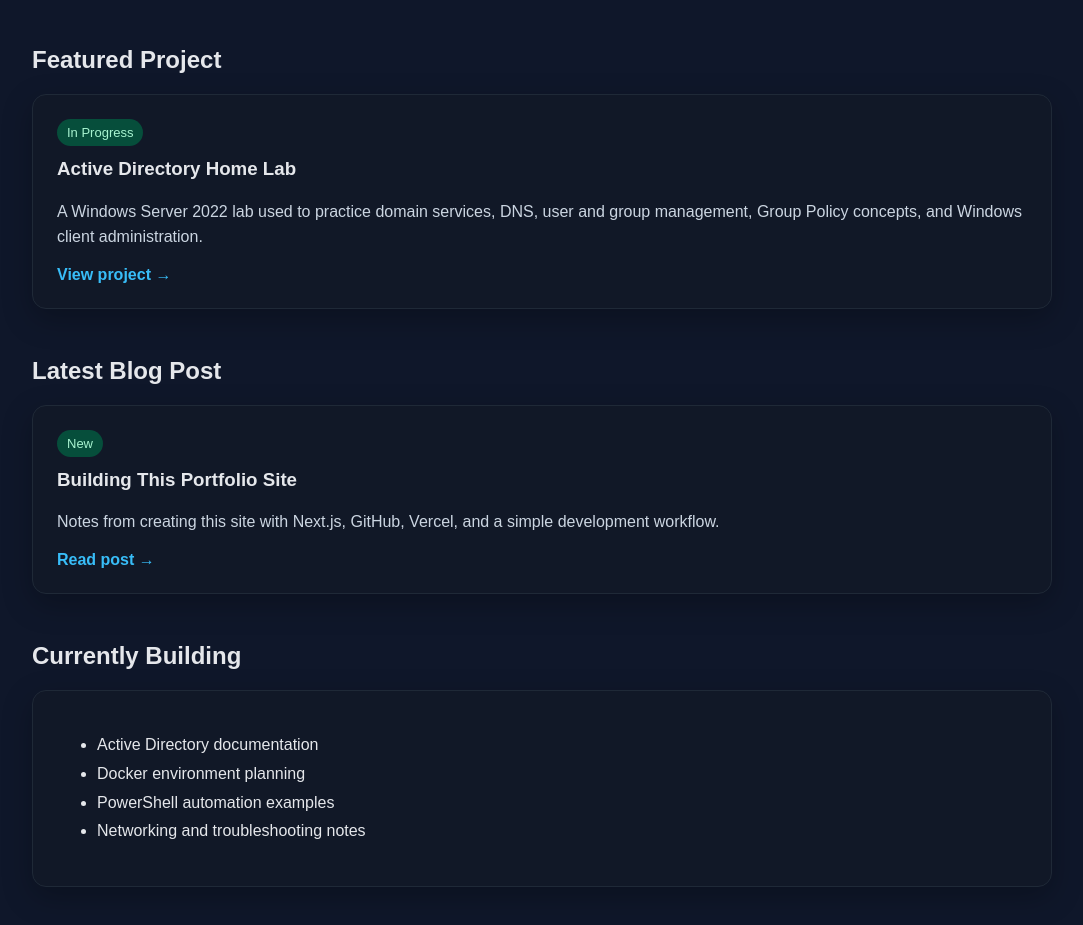
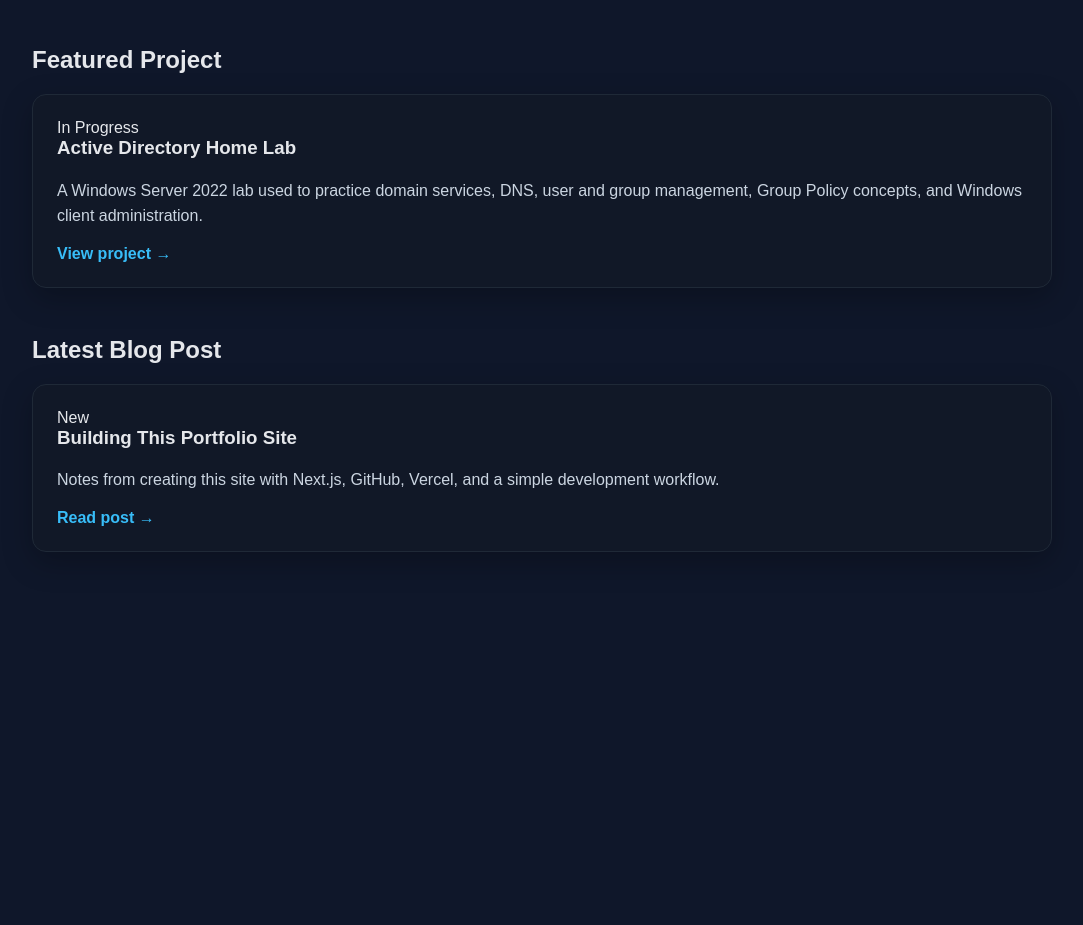
Before and after one commit to thcornell/portfolio-site, a Next.js app: page / in a window 1280 px wide. Shown: the part 467-1392 px from the top of the page, without its empty margins (98-1181 px from the left). After the commit the page ends 1075 px from the top, so only its background shows below. Built offline with nearby package versions, Linux system fonts and the light colour scheme.

Commit message:
Remove status labels from cards

```diff
--- a/app/globals.css
+++ b/app/globals.css
@@ -132,20 +132,6 @@ a {
   color: #38bdf8;
 }
 
-.status-pill {
-  display: inline-block;
-  padding: 6px 10px;
-  border-radius: 999px;
-  background: #064e3b;
-  color: #a7f3d0;
-  font-size: 13px;
-  margin-bottom: 12px;
-}
-
-.status-muted {
-  background: #334155;
-  color: #cbd5e1;
-}
 
 .link-accent {
   color: #38bdf8;
--- a/app/page.tsx
+++ b/app/page.tsx
@@ -73,19 +73,6 @@ export default function Home() {
           </Link>
         </div>
       </section>
-
-      <section className="section">
-        <h2>Currently Building</h2>
-
-        <div className="card">
-          <ul>
-            <li>Active Directory documentation</li>
-            <li>Docker environment planning</li>
-            <li>PowerShell automation examples</li>
-            <li>Networking and troubleshooting notes</li>
-          </ul>
-        </div>
-      </section>
     </main>
   );
 }
--- a/app/projects/page.tsx
+++ b/app/projects/page.tsx
@@ -17,25 +17,21 @@ export default function Projects() {
             title="Active Directory Home Lab"
             description="Windows Server 2022 domain controller, DNS, users, groups, Group Policy concepts, and Windows 11 domain join testing."
             href="/projects/active-directory"
-            status="Active"
           />
 
           <ProjectCard
             title="Docker Environment"
             description="Containerized services, Docker Compose, and self-hosted tools."
-            status="Coming Soon"
           />
 
           <ProjectCard
             title="PowerShell Automation"
             description="Scripts for IT administration, reporting, and repeatable system tasks."
-            status="Coming Soon"
           />
 
           <ProjectCard
             title="Networking Notes"
             description="DNS, DHCP, VPN, troubleshooting, and lab networking documentation."
-            status="Coming Soon"
           />
         </div>
       </section>
--- a/components/ProjectCard.tsx
+++ b/components/ProjectCard.tsx
@@ -4,23 +4,17 @@ type ProjectCardProps = {
   title: string;
   description: string;
   href?: string;
-  status?: string;
 };
 
 export default function ProjectCard({
   title,
   description,
   href,
-  status = "In Progress",
 }: ProjectCardProps) {
   const isClickable = Boolean(href);
 
   const card = (
     <div className={`card ${isClickable ? "" : "card-muted"}`}>
-      <span className={`status-pill ${isClickable ? "" : "status-muted"}`}>
-        {status}
-      </span>
-
       <h2>{title}</h2>
       <p>{description}</p>
     </div>
```
